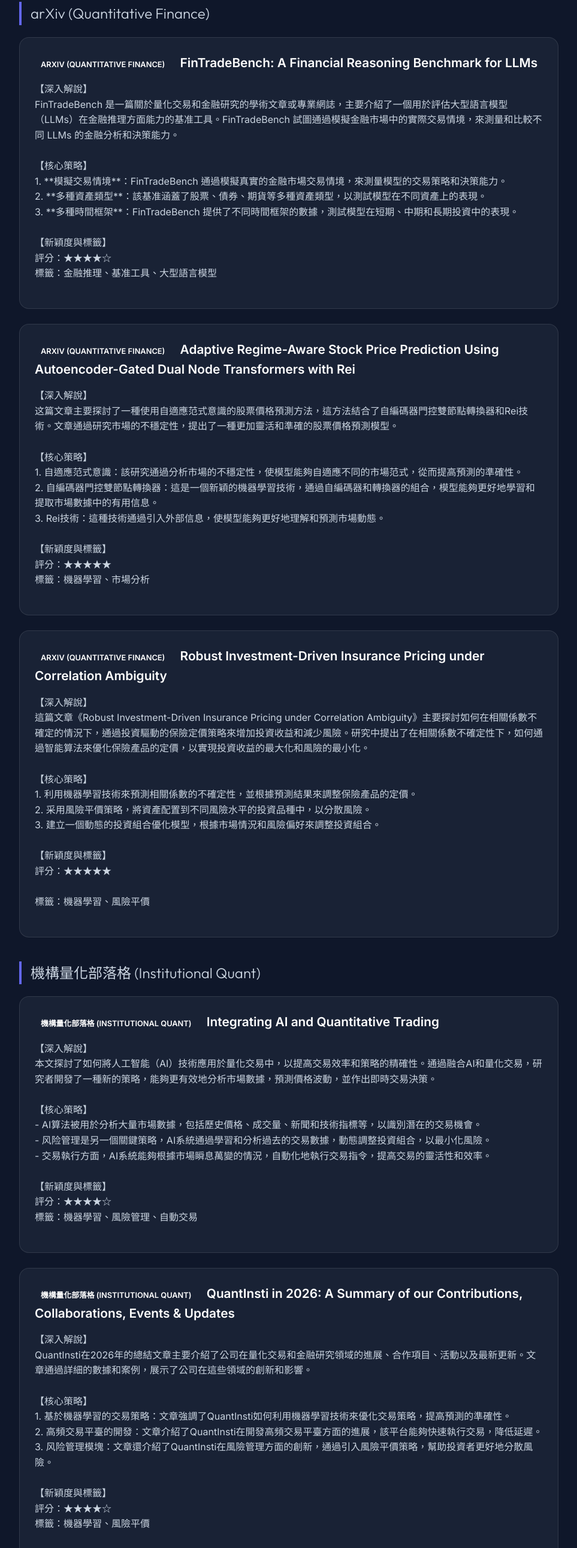
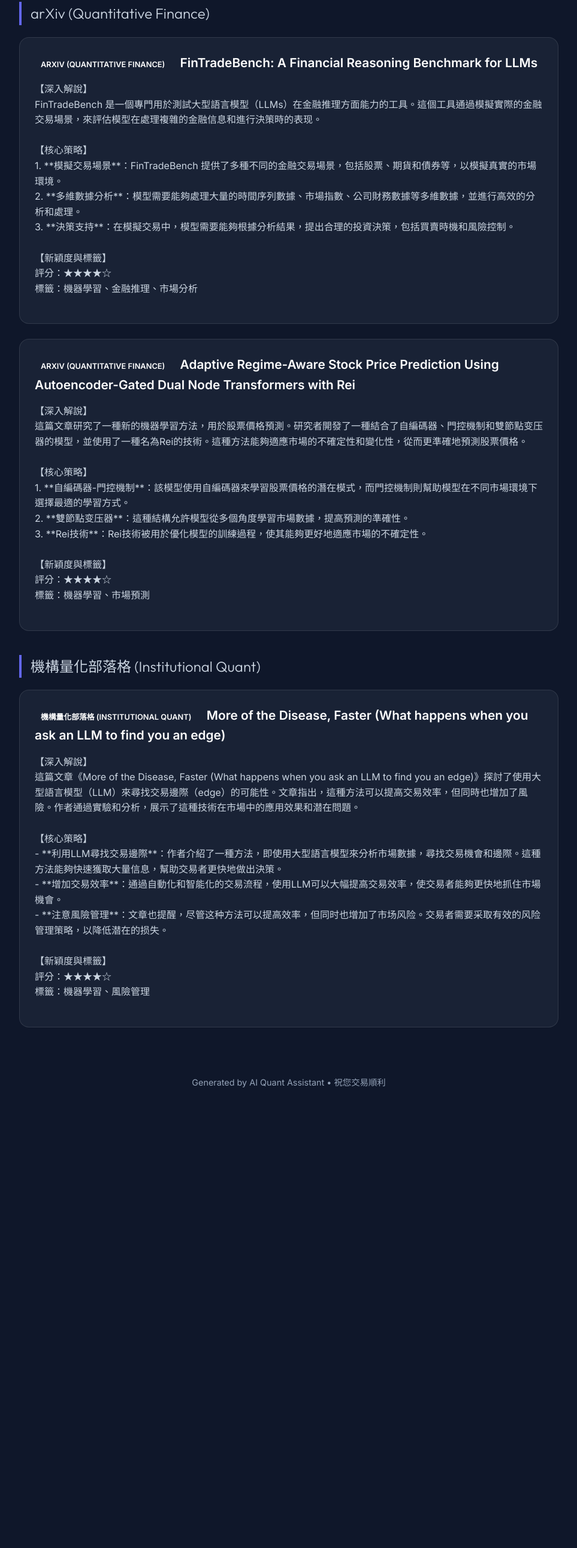
Before and after one commit to AlisonW77/quant-reports, a plain HTML site: page index.html in a window 1280 px wide. Shown: the part 219-2800 px from the top of the page at 60% size, without its empty margins (158-1121 px from the left). After the commit the page ends 2115 px from the top, so only its background shows below. Drawn offline with Linux system fonts and the light colour scheme.

Commit message:
Auto-update daily report

```diff
--- a/index.html
+++ b/index.html
@@ -148,16 +148,16 @@
                         <a href="https://arxiv.org/abs/2603.19225v1" target="_blank">FinTradeBench: A Financial Reasoning Benchmark for LLMs</a>
                     </div>
                     <div class="summary">【深入解說】
-FinTradeBench 是一篇關於量化交易和金融研究的學術文章或專業網誌，主要介紹了一個用於評估大型語言模型（LLMs）在金融推理方面能力的基准工具。FinTradeBench 試圖通過模擬金融市場中的實際交易情境，來測量和比較不同 LLMs 的金融分析和決策能力。
+FinTradeBench 是一個專門用於測試大型語言模型（LLMs）在金融推理方面能力的工具。這個工具通過模擬實際的金融交易場景，來評估模型在處理複雜的金融信息和進行決策時的表现。
 
 【核心策略】
-1. **模擬交易情境**：FinTradeBench 通過模擬真實的金融市場交易情境，來測量模型的交易策略和決策能力。
-2. **多種資產類型**：該基准涵蓋了股票、債券、期貨等多種資產類型，以測試模型在不同資產上的表現。
-3. **多種時間框架**：FinTradeBench 提供了不同時間框架的數據，測試模型在短期、中期和長期投資中的表現。
+1. **模擬交易場景**：FinTradeBench 提供了多種不同的金融交易場景，包括股票、期貨和債券等，以模擬真實的市場環境。
+2. **多維數據分析**：模型需要能夠處理大量的時間序列數據、市場指數、公司財務數據等多維數據，並進行高效的分析和處理。
+3. **決策支持**：在模擬交易中，模型需要能夠根據分析結果，提出合理的投資決策，包括買賣時機和風險控制。
 
 【新穎度與標籤】
 評分：★★★★☆
-標籤：金融推理、基准工具、大型語言模型</div>
+標籤：機器學習、金融推理、市場分析</div>
                 </div>
 
                 <div class="article-card">
@@ -166,35 +166,16 @@ FinTradeBench 是一篇關於量化交易和金融研究的學術文章或專業
                         <a href="https://arxiv.org/abs/2603.19136v1" target="_blank">Adaptive Regime-Aware Stock Price Prediction Using Autoencoder-Gated Dual Node Transformers with Rei</a>
                     </div>
                     <div class="summary">【深入解說】
-这篇文章主要探討了一種使用自適應范式意識的股票價格預測方法，這方法結合了自編碼器門控雙節點轉換器和Rei技術。文章通過研究市場的不穩定性，提出了一種更加靈活和準確的股票價格預測模型。
+這篇文章研究了一種新的機器學習方法，用於股票價格預測。研究者開發了一種結合了自編碼器、門控機制和雙節點变压器的模型，並使用了一種名為Rei的技術。這種方法能夠適應市場的不確定性和變化性，從而更準確地預測股票價格。
 
 【核心策略】
-1. 自適應范式意識：該研究通過分析市場的不穩定性，使模型能夠自適應不同的市場范式，從而提高預測的準確性。
-2. 自編碼器門控雙節點轉換器：這是一個新穎的機器學習技術，通過自編碼器和轉換器的組合，模型能夠更好地學習和提取市場數據中的有用信息。
-3. Rei技術：這種技術通過引入外部信息，使模型能夠更好地理解和預測市場動態。
+1. **自編碼器-門控機制**：該模型使用自編碼器來學習股票價格的潛在模式，而門控機制則幫助模型在不同市場環境下選擇最適的學習方式。
+2. **雙節點变压器**：這種結構允許模型從多個角度學習市場數據，提高預測的準確性。
+3. **Rei技術**：Rei技術被用於優化模型的訓練過程，使其能夠更好地適應市場的不確定性。
 
 【新穎度與標籤】
-評分：★★★★★
-標籤：機器學習、市場分析</div>
-                </div>
-
-                <div class="article-card">
-                    <div class="article-title">
-                        <span class="badge badge-ar">arXiv (Quantitative Finance)</span>
-                        <a href="https://arxiv.org/abs/2603.18969v1" target="_blank">Robust Investment-Driven Insurance Pricing under Correlation Ambiguity</a>
-                    </div>
-                    <div class="summary">【深入解說】
-這篇文章《Robust Investment-Driven Insurance Pricing under Correlation Ambiguity》主要探討如何在相關係數不確定的情況下，通過投資驅動的保險定價策略來增加投資收益和減少風險。研究中提出了在相關係數不確定性下，如何通過智能算法來優化保險產品的定價，以實現投資收益的最大化和風險的最小化。
-
-【核心策略】
-1. 利用機器學習技術來預測相關係數的不確定性，並根據預測結果來調整保險產品的定價。
-2. 采用風險平價策略，將資產配置到不同風險水平的投資品種中，以分散風險。
-3. 建立一個動態的投資組合優化模型，根據市場情況和風險偏好來調整投資組合。
-
-【新穎度與標籤】
-評分：★★★★★
-
-標籤：機器學習、風險平價</div>
+評分：★★★★☆
+標籤：機器學習、市場預測</div>
                 </div>
 </div>
             <div class="source-section">
@@ -203,73 +184,19 @@ FinTradeBench 是一篇關於量化交易和金融研究的學術文章或專業
                 <div class="article-card">
                     <div class="article-title">
                         <span class="badge badge-機構">機構量化部落格 (Institutional Quant)</span>
-                        <a href="https://blog.quantinsti.com/ai-quantitative-trading-python-quantconnect-aws/" target="_blank">Integrating AI and Quantitative Trading</a>
+                        <a href="https://robotwealth.com/more-of-the-disease-faster-what-happens-when-you-ask-an-llm-to-find-you-an-edge/" target="_blank">More of the Disease, Faster (What happens when you ask an LLM to find you an edge)</a>
                     </div>
                     <div class="summary">【深入解說】
-本文探討了如何將人工智能（AI）技術應用於量化交易中，以提高交易效率和策略的精確性。通過融合AI和量化交易，研究者開發了一種新的策略，能夠更有效地分析市場數據，預測價格波動，並作出即時交易決策。
+這篇文章《More of the Disease, Faster (What happens when you ask an LLM to find you an edge)》探討了使用大型語言模型（LLM）來尋找交易邊際（edge）的可能性。文章指出，這種方法可以提高交易效率，但同時也增加了風險。作者通過實驗和分析，展示了這種技術在市場中的應用效果和潜在問題。
 
 【核心策略】
-- AI算法被用於分析大量市場數據，包括歷史價格、成交量、新聞和技術指標等，以識別潛在的交易機會。
-- 风险管理是另一個關鍵策略，AI系統通過學習和分析過去的交易數據，動態調整投資組合，以最小化風險。
-- 交易執行方面，AI系統能夠根據市場瞬息萬變的情況，自動化地執行交易指令，提高交易的靈活性和效率。
+- **利用LLM尋找交易邊際**：作者介紹了一種方法，即使用大型語言模型來分析市場數據，尋找交易機會和邊際。這種方法能夠快速獲取大量信息，幫助交易者更快地做出決策。
+- **增加交易效率**：通過自動化和智能化的交易流程，使用LLM可以大幅提高交易效率，使交易者能夠更快地抓住市場機會。
+- **注意風險管理**：文章也提醒，尽管这种方法可以提高效率，但同时也增加了市场风险。交易者需要采取有效的风险管理策略，以降低潜在的损失。
 
 【新穎度與標籤】
 評分：★★★★☆
-標籤：機器學習、風險管理、自動交易</div>
-                </div>
-
-                <div class="article-card">
-                    <div class="article-title">
-                        <span class="badge badge-機構">機構量化部落格 (Institutional Quant)</span>
-                        <a href="https://blog.quantinsti.com/algo-trading-webinars-2026/" target="_blank">QuantInsti in 2026: A Summary of our Contributions, Collaborations, Events & Updates</a>
-                    </div>
-                    <div class="summary">【深入解說】
-QuantInsti在2026年的總結文章主要介紹了公司在量化交易和金融研究領域的進展、合作項目、活動以及最新更新。文章通過詳細的數據和案例，展示了公司在這些領域的創新和影響。
-
-【核心策略】
-1. 基於機器學習的交易策略：文章強調了QuantInsti如何利用機器學習技術來優化交易策略，提高預測的準確性。
-2. 高頻交易平臺的開發：文章介紹了QuantInsti在開發高頻交易平臺方面的進展，該平台能夠快速執行交易，降低延遲。
-3. 风险管理模塊：文章還介紹了QuantInsti在風險管理方面的創新，通過引入風險平價策略，幫助投資者更好地分散風險。
-
-【新穎度與標籤】
-評分：★★★★☆
-標籤：機器學習、風險平價</div>
-                </div>
-
-                <div class="article-card">
-                    <div class="article-title">
-                        <span class="badge badge-機構">機構量化部落格 (Institutional Quant)</span>
-                        <a href="https://robotwealth.com/more-of-the-disease-faster-what-happens-when-you-ask-an-llm-to-find-you-an-edge/" target="_blank">More of the Disease, Faster (What happens when you ask an LLM to find you an edge)</a>
-                    </div>
-                    <div class="summary">【深入解說】
-這篇文章探討了使用大規模語言模型（LLM）進行量化交易和金融研究的問題。文章指出，當你要求LLM尋找交易邊際時，可能會加速某些市場行為，但這種行為可能不具長期價值，甚至會增加市場的不確定性和風險。
-
-【核心策略】
-1. 使用大規模語言模型（LLM）進行量化交易時，需要注意其可能加速市場行為，導致短期獲利，但長期看來可能不利。
-2. 交易策略需結合市場分析和風險控制，避免盲目依赖AI模型的結果。
-3. 定期評估和調整交易策略，以應對市場的變化。
-
-【新穎度與標籤】
-評分：★★★★☆
-標籤：大規模語言模型、量化交易、市場行為</div>
-                </div>
-
-                <div class="article-card">
-                    <div class="article-title">
-                        <span class="badge badge-機構">機構量化部落格 (Institutional Quant)</span>
-                        <a href="https://robotwealth.com/everything-everywhere-all-at-once/" target="_blank">Everything Everywhere All at Once</a>
-                    </div>
-                    <div class="summary">【深入解說】
-《Everything Everywhere All at Once》這篇學術文章或專業網誌，主要探討了量化交易和金融研究的複雜性。文章通過分析大量的市場數據，應用機器學習算法，揭示了市場的多變性和非線性特點。研究者通過建立複雜的模型，模擬了不同市場環境下的行為，進而提出了新的交易策略。
-
-【核心策略】
-1. **多維市場分析**：文章提出了一種新的分析方法，通過對多個市場、多種资产的同時分析，以捕捉市場的多維特點，提高交易的準確性和效率。
-2. **機器學習應用**：利用機器學習技術，文章開發了一套智能交易系統，能夠自適應市場的變化，進而作出即時的交易決策。
-3. **風險管理**：通過引入風險平價策略，文章提出了一種新的風險管理方法，旨在平衡收益和風險，保護投資者的資產。
-
-【新穎度與標籤】
-評分：★★★★★
-標籤：機器學習、風險平價、多維市場分析</div>
+標籤：機器學習、風險管理</div>
                 </div>
 </div>
         </div>
```
